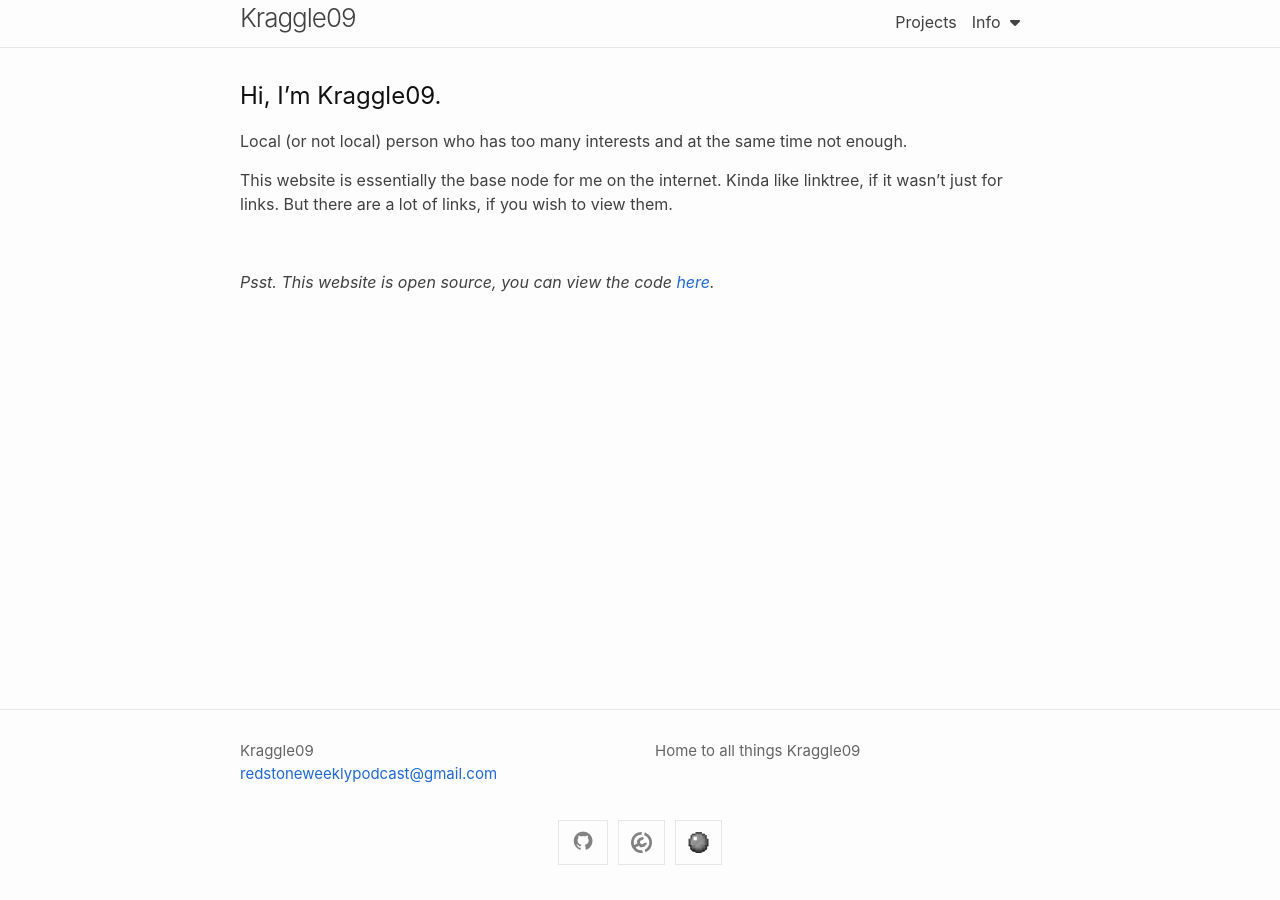
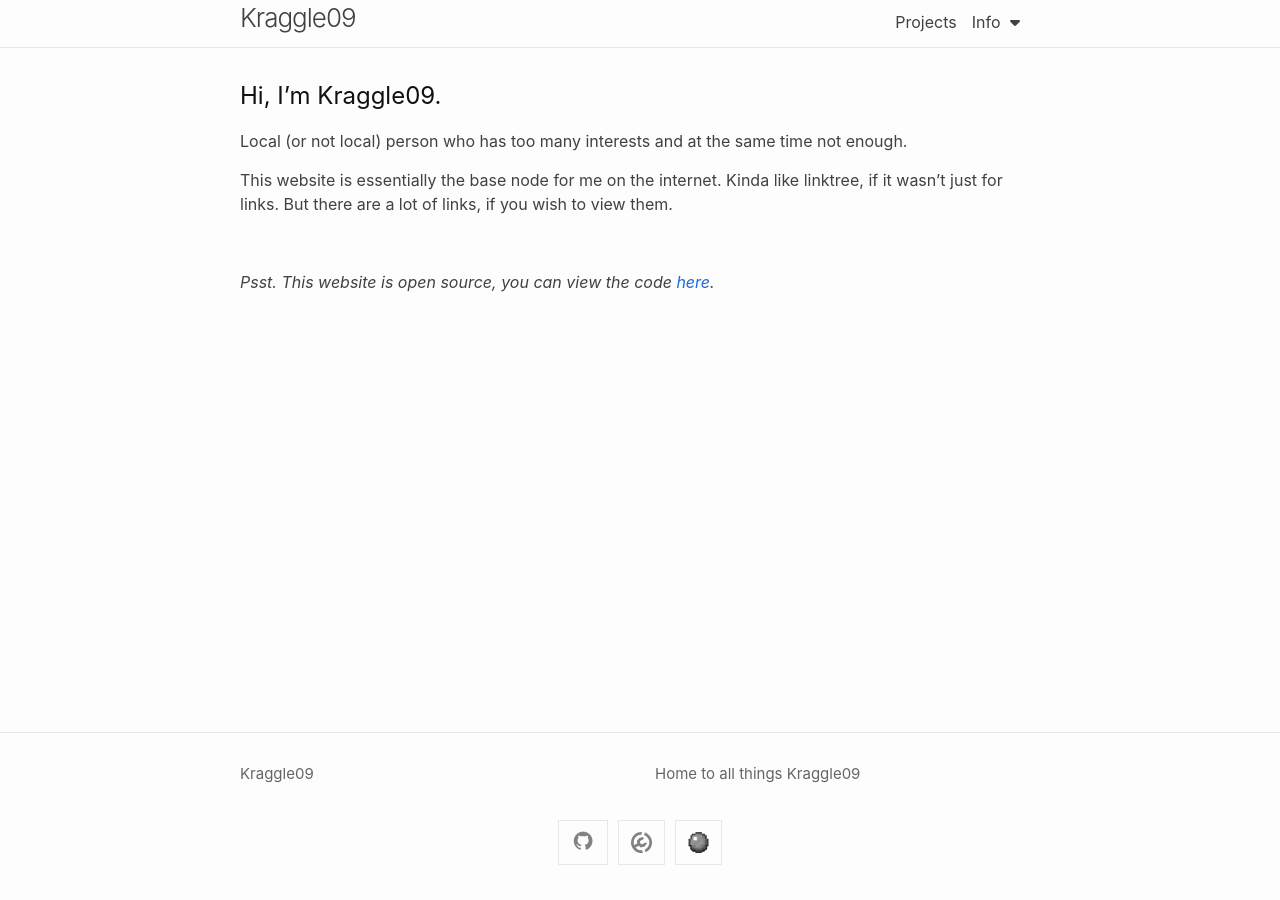
Before and after one commit to Kraggle09/kraggle09.github.io, a Jekyll site: the page built from docs/index.markdown, in a window 1280 px wide. Built offline with Jekyll 4.4.1, drawn with Linux system fonts in a browser that asks for light colours; nearby versions of some CDN libraries; some of the changed lines change nothing that is shown.

Commit message:
Remove email address

```diff
--- a/docs/_config.yml
+++ b/docs/_config.yml
@@ -4,7 +4,7 @@
 title: Kraggle09
 author:
   name: Kraggle09
-  email: redstoneweeklypodcast@gmail.com
+  # email: redstoneweeklypodcast@gmail.com
 description: > # this means to ignore newlines until "twitter_username:"
   Home to all things Kraggle09
 
```
